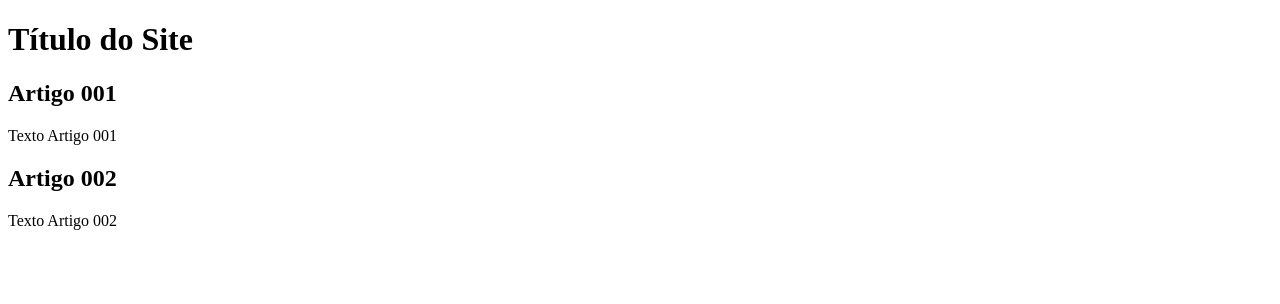
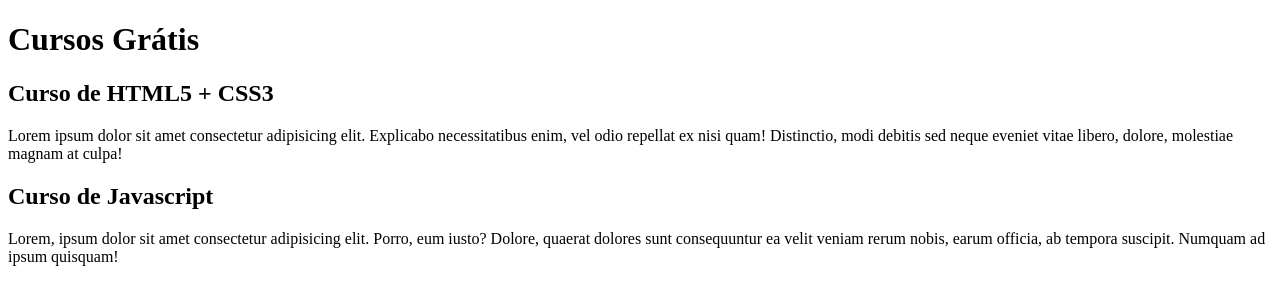
Before and after one commit to GabrielPMachado/Ola-Mundo, a plain HTML site: page index.html in a window 1280 px wide. Drawn offline with Linux system fonts and the light colour scheme.

Commit message:
Update index.html

```diff
--- a/index.html
+++ b/index.html
@@ -3,20 +3,20 @@
 <head>
     <meta charset="UTF-8">
     <meta name="viewport" content="width=device-width, initial-scale=1.0">
-    <title>Título do site</title>
+    <title>Cursos Grátis</title>
 </head>
 <body>
     <main>
         <header>
-            <h1>Título do Site</h1>
+            <h1>Cursos Grátis</h1>
         </header>
         <article>
-            <h2>Artigo 001</h2>
-            <p>Texto Artigo 001</p>
+            <h2>Curso de HTML5 + CSS3</h2>
+            <p>Lorem ipsum dolor sit amet consectetur adipisicing elit. Explicabo necessitatibus enim, vel odio repellat ex nisi quam! Distinctio, modi debitis sed neque eveniet vitae libero, dolore, molestiae magnam at culpa!</p>
         </article>
         <article>
-            <h2>Artigo 002</h2>
-            <p>Texto Artigo 002</p>
+            <h2>Curso de Javascript</h2>
+            <p>Lorem, ipsum dolor sit amet consectetur adipisicing elit. Porro, eum iusto? Dolore, quaerat dolores sunt consequuntur ea velit veniam rerum nobis, earum officia, ab tempora suscipit. Numquam ad ipsum quisquam!</p>
         </article>
     </main>
 </body>
```
